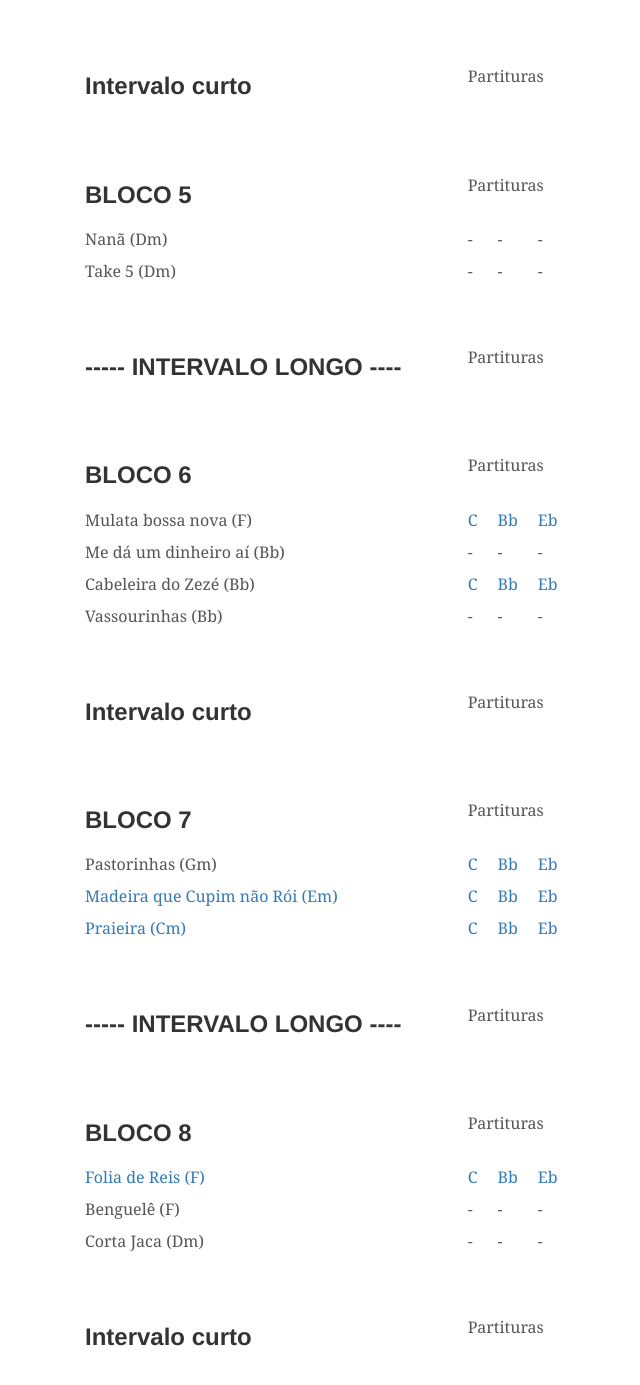
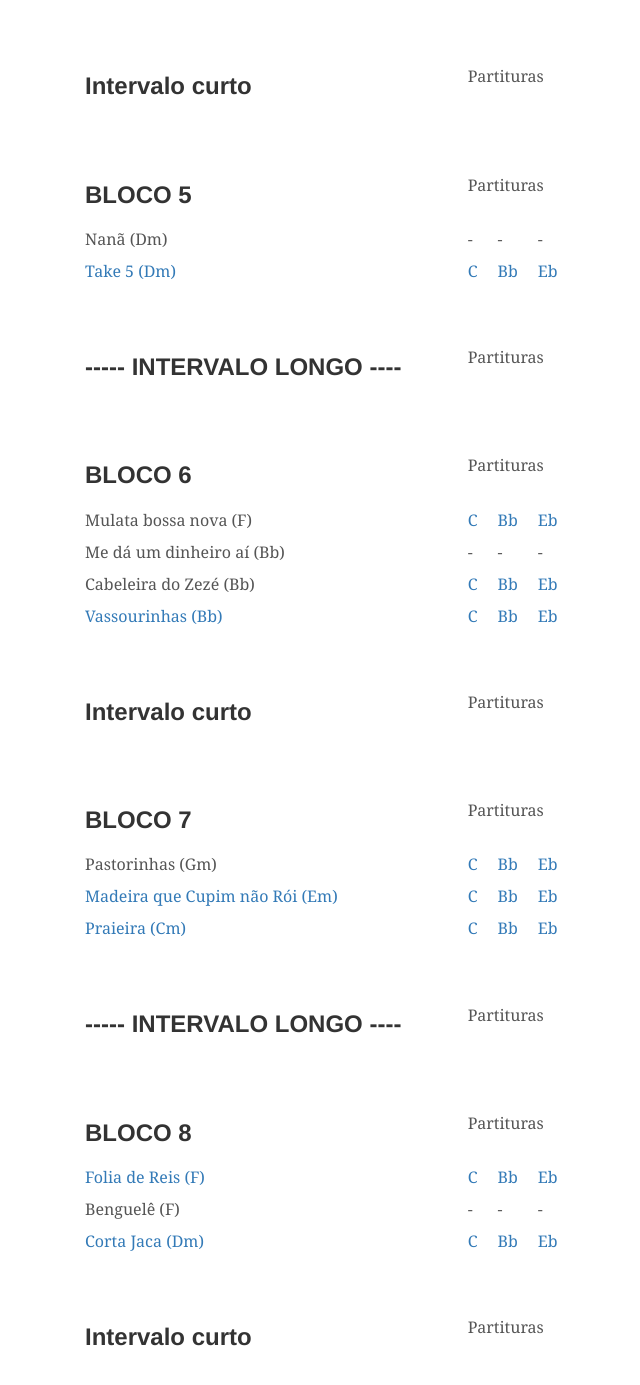
Before and after one commit to brunopedroso/vqf, a Jekyll site: the page built from repertorio.md, in a window 1280 px wide and 1400 px high, scrolled down 1674 px. Shown: the top 1385 px of the window, without its empty margins (190-830 px from the left). Built offline with Jekyll 4.4.1, drawn with Linux system fonts in a browser that asks for light colours; part of the change alters nothing that is shown.

```diff
--- a/repertorio.md
+++ b/repertorio.md
@@ -123,10 +123,10 @@ blocos:
         link_eb: ''
 
       - nome: 'Take 5 (Dm)'
-        link_gravacao: ''
-        link_c:  ''
-        link_bb: ''
-        link_eb: ''
+        link_gravacao: 'partituras/novas/take_five.midi'
+        link_c:  'partituras/novas/take_five-Instrumentos_em_C.pdf'
+        link_bb: 'partituras/novas/take_five-Instrumentos_em_Bb.pdf'
+        link_eb: 'partituras/novas/take_five-Sax_Alto_em_Eb.pdf'
 
   - nome: "----- INTERVALO LONGO ---- "
 
@@ -152,10 +152,10 @@ blocos:
         link_eb: 'partituras/b3/4_cabeleira_do_zeze_Eb.pdf'
 
       - nome: 'Vassourinhas (Bb)'
-        link_gravacao: ''
-        link_c:  ''
-        link_bb: ''
-        link_eb: ''
+        link_gravacao: 'partituras/novas/Vassourinhas.midi'
+        link_c:  'partituras/novas/Vassourinhas-Instrumentos_em_C.pdf'
+        link_bb: 'partituras/novas/Vassourinhas-Clarinete_e_Sax_tenor_em_Bb.pdf'
+        link_eb: 'partituras/novas/Vassourinhas-Sax_Alto_Eb.pdf'
 
   - nome: "Intervalo curto"
 
@@ -198,10 +198,10 @@ blocos:
         link_eb: ''
 
       - nome: 'Corta Jaca (Dm)'
-        link_gravacao: ''
-        link_c:  ''
-        link_bb: ''
-        link_eb: ''
+        link_gravacao: 'partituras/novas/Corta_Jaca.midi'
+        link_c:  'partituras/novas/Corta_Jaca.pdf'
+        link_bb: 'partituras/novas/Corta_Jaca-Clarinete_e_Sax_tenor_em_Bb.pdf'
+        link_eb: 'partituras/novas/Corta_Jaca-Sax_alto_em_Eb.pdf'
 
   - nome: "Intervalo curto"
 
```
